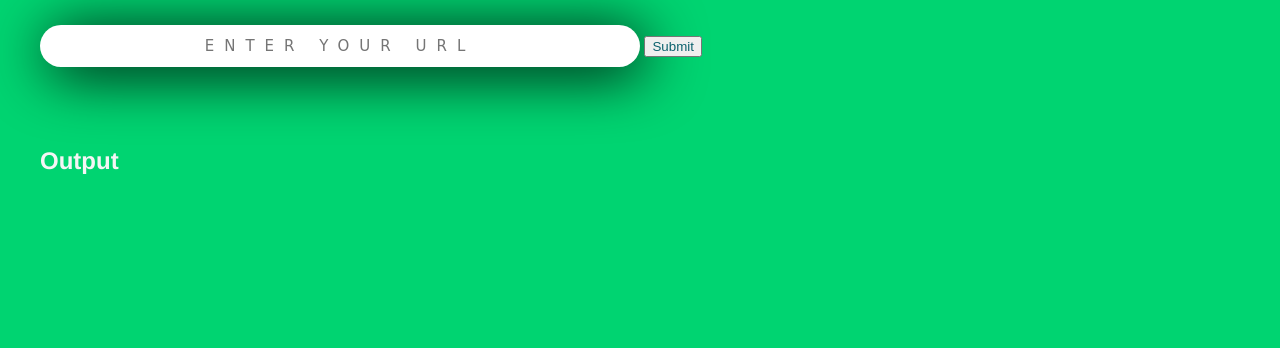
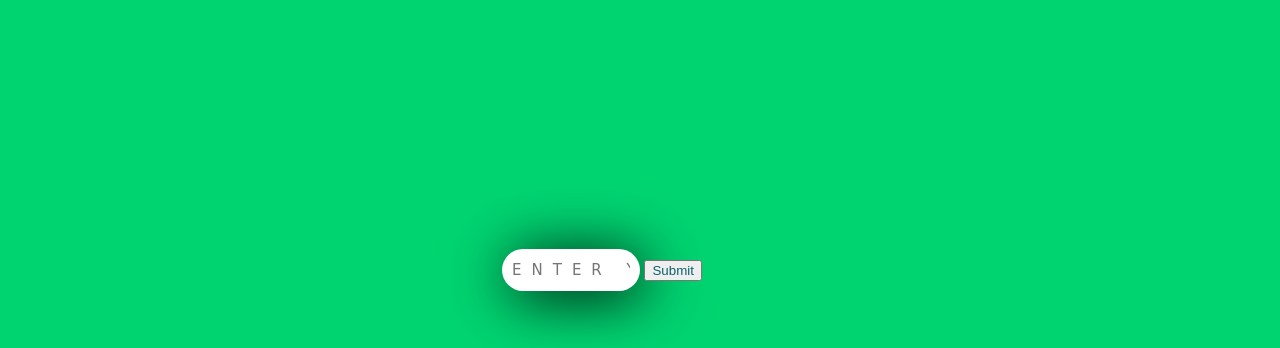
Before and after one commit to DavidBuell/wp-nlp, a website built with webpack: page src/client/views/index.html in a window 1280 px wide. Shown: the part 103-451 px from the top of the page. Built offline with nearby package versions, Linux system fonts and the light colour scheme.

Commit message:
@use for 'importing' scss

```diff
--- a/src/client/styles/base.scss
+++ b/src/client/styles/body.scss
@@ -1,34 +1,31 @@
-$font-stack: "Helvetica Neue",
-Helvetica,
-Arial,
-sans-serif;
-
-$primary-color: #00d471;
-$secondary-color: #069e57;
-$tertiary-color: #00d471;
-
-$font-color: #333;
-
-$button-color: #0b616d;
+@use './abstracts.scss'as a;
 
 html {
     scroll-behavior: smooth;
 
     body {
-        font-family: $font-stack;
+        font-family: a.$font-stack;
         background-color: #f5f5f5;
         padding: 0;
         margin: 0;
 
-        .landing-container-wrapper {
+        .container {
             width: 100%;
             min-height: 100vh;
             color: #f5f5f5;
-            background: $primary-color;
+            background: a.$primary-color;
+        }
+
+        .main-wrapper {
+            display: flex;
+            flex-direction: column;
+            justify-content: center;
+            align-items: center;
+            min-height: 100vh;
         }
 
         button {
-            color: $button-color;
+            color: a.$button-color;
 
             &:hover {
                 background-color: #00bcd4;
--- a/src/client/styles/main.scss
+++ b/src/client/styles/main.scss
@@ -1,4 +1,5 @@
-@use './base.scss';
+@use './abstracts.scss';
 @use './footer.scss';
 @use './header.scss';
 @use './form.scss';
+@use './body.scss';
--- a/src/client/views/index.html
+++ b/src/client/views/index.html
@@ -10,7 +10,7 @@
 
 <body>
 
-    <div class="landing-container-wrapper">
+    <div class="container">
         <div class="header">
             <div class="logo">
             </div>
@@ -18,7 +18,7 @@
 
         </div>
 
-        <main>
+        <div class="main-wrapper">
             <div class="userInput">
                 <form action="">
                     <input id="userInput" type="text" placeholder="Enter your URL">
@@ -26,16 +26,16 @@
                 </form>
             </div>
 
-            <section class="output">
+            <div class="output">
                 <h1>Output</h1>
                 <div id="results">
                     <p id="confidence"></p>
                     <p id="agreement"></p>
                     <p id="irony"></p>
                 </div>
-            </section>
+            </div>
 
-        </main>
+        </div>
 
     </div>
 
```
